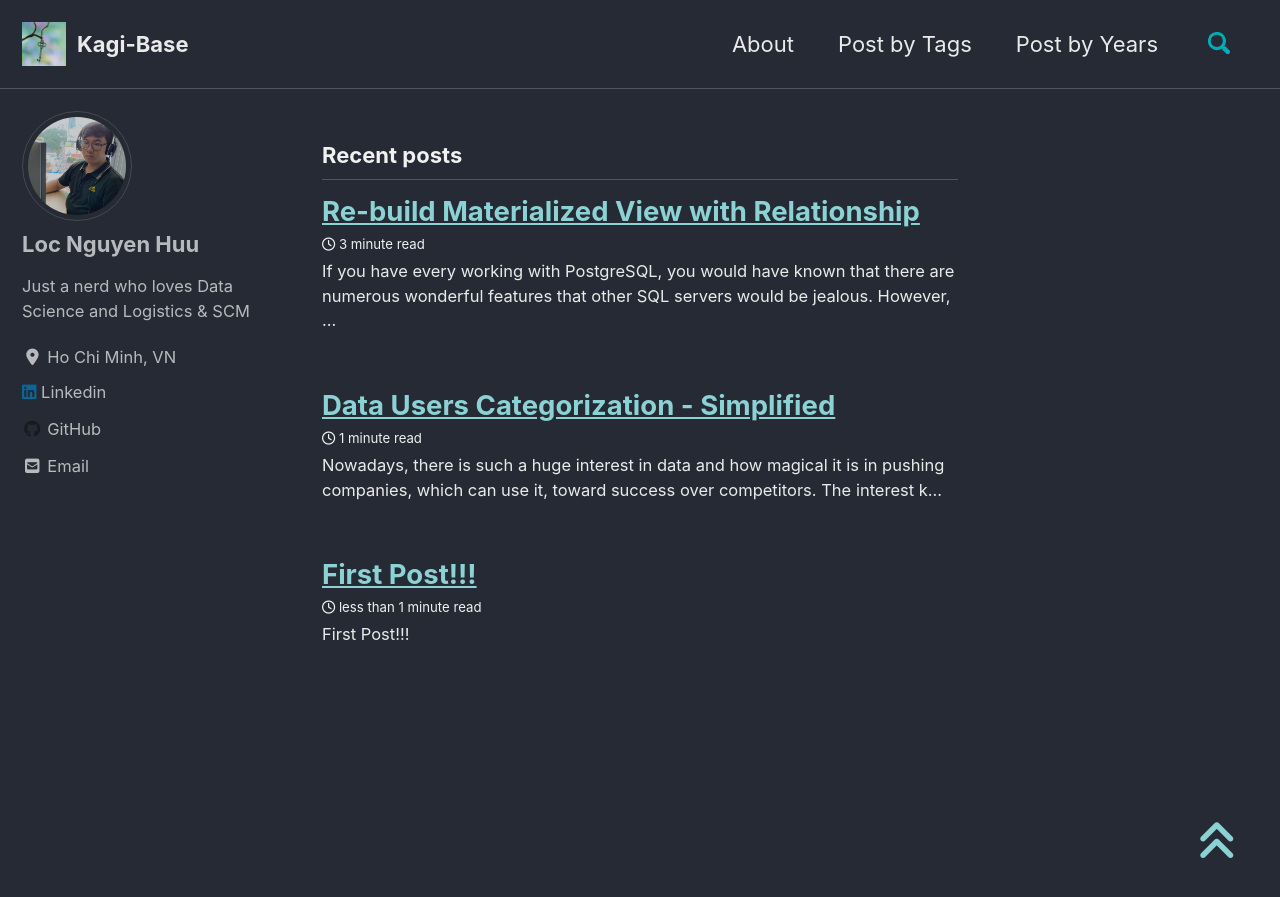
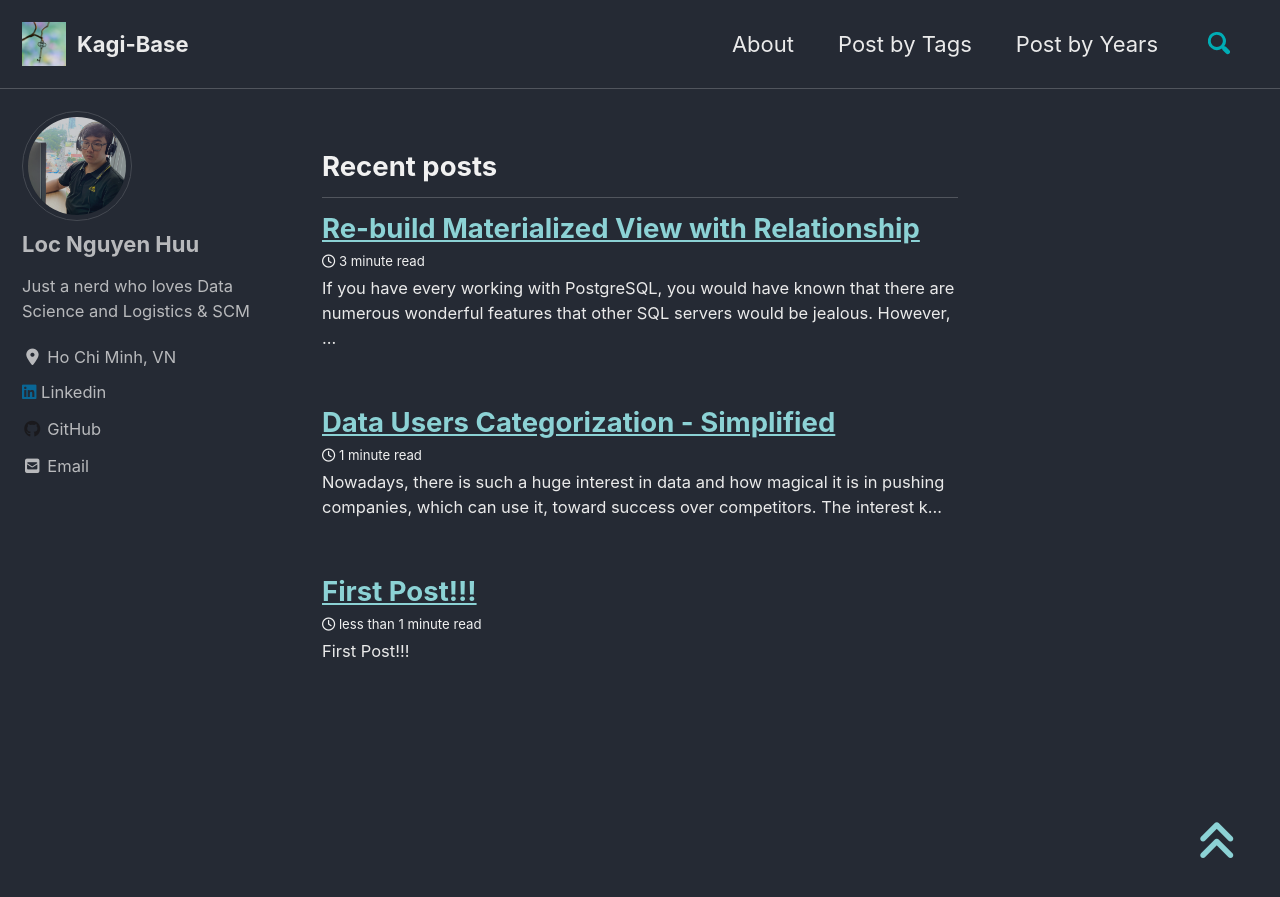
Before and after one commit to kaginguyen/locnguyen14061996.github.io, a Jekyll site: the page built from index.html, in a window 1280 px wide and 900 px high. Shown: the top 897 px of the window. Built offline with Jekyll 4.4.1, drawn with Linux system fonts in a browser that asks for light colours; cached includes are drawn as plain includes; nearby versions of some CDN libraries; the list of posts is cut into pages by our own code.

Commit message:
update font size for archive

```diff
--- a/_sass/minimal-mistakes/_archive.scss
+++ b/_sass/minimal-mistakes/_archive.scss
@@ -36,7 +36,7 @@
 .archive__subtitle {
   margin: 1.414em 0 0;
   padding-bottom: 0.5em;
-  font-size: $type-size-5;
+  font-size: $type-size-4;
   color: $muted-text-color;
   border-bottom: 1px solid $border-color;
 
@@ -71,6 +71,7 @@
   .archive__item-title {
     margin-top: 1em;
     border-bottom: none;
+    font-size: $type-size-6;
   }
 }
 
```
